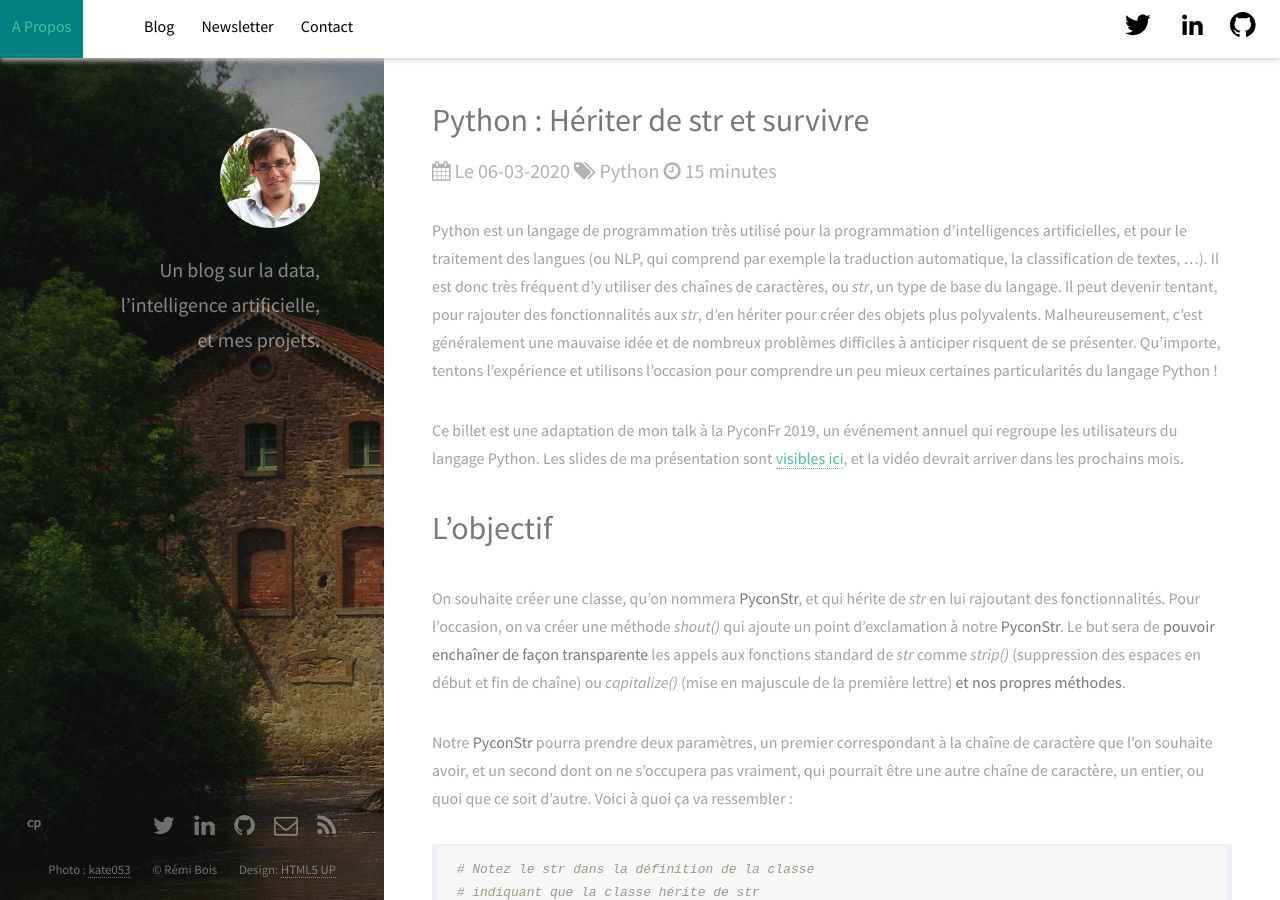
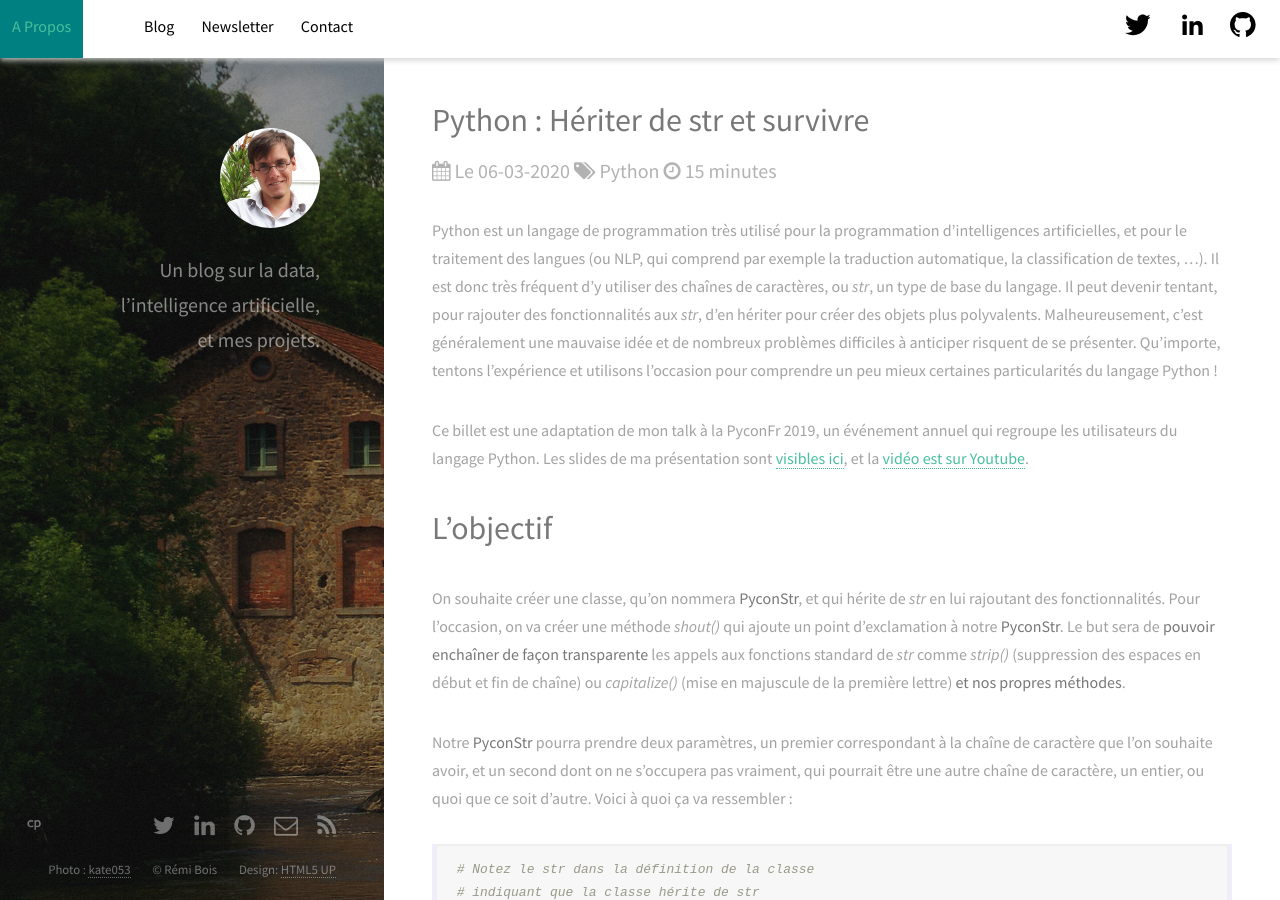
Before and after one commit to sildar/ledatablog, a Jekyll site: the page built from _posts/2020-03-06-Heriter-de-str-et-survivre.md, in a window 1280 px wide and 900 px high. Built offline with Jekyll 4.4.1, drawn with Linux system fonts in a browser that asks for light colours; comment, search, counter and statistics services are not loaded.

Commit message:
Add youtube video to blog post

```diff
--- a/_posts/2020-03-06-Heriter-de-str-et-survivre.md
+++ b/_posts/2020-03-06-Heriter-de-str-et-survivre.md
@@ -15,7 +15,7 @@ Malheureusement, c'est généralement une mauvaise idée et de nombreux problèm
 Qu'importe, tentons l'expérience et utilisons l'occasion pour comprendre un peu mieux certaines particularités du langage Python !
 
 Ce billet est une adaptation de mon talk à la PyconFr 2019, un événement annuel qui regroupe les utilisateurs du langage Python.
-Les slides de ma présentation sont [visibles ici](https://sildar.github.io/pyconfr2019/), et la vidéo devrait arriver dans les prochains mois.
+Les slides de ma présentation sont [visibles ici](https://sildar.github.io/pyconfr2019/), et la [vidéo est sur Youtube](https://www.youtube.com/watch?v=iWajitVSRNg&list=PL_dGzOUQ0cyh9OPCiPXyRP9Px72SCHUZ_&index=7).
 
 
 # L'objectif
```
